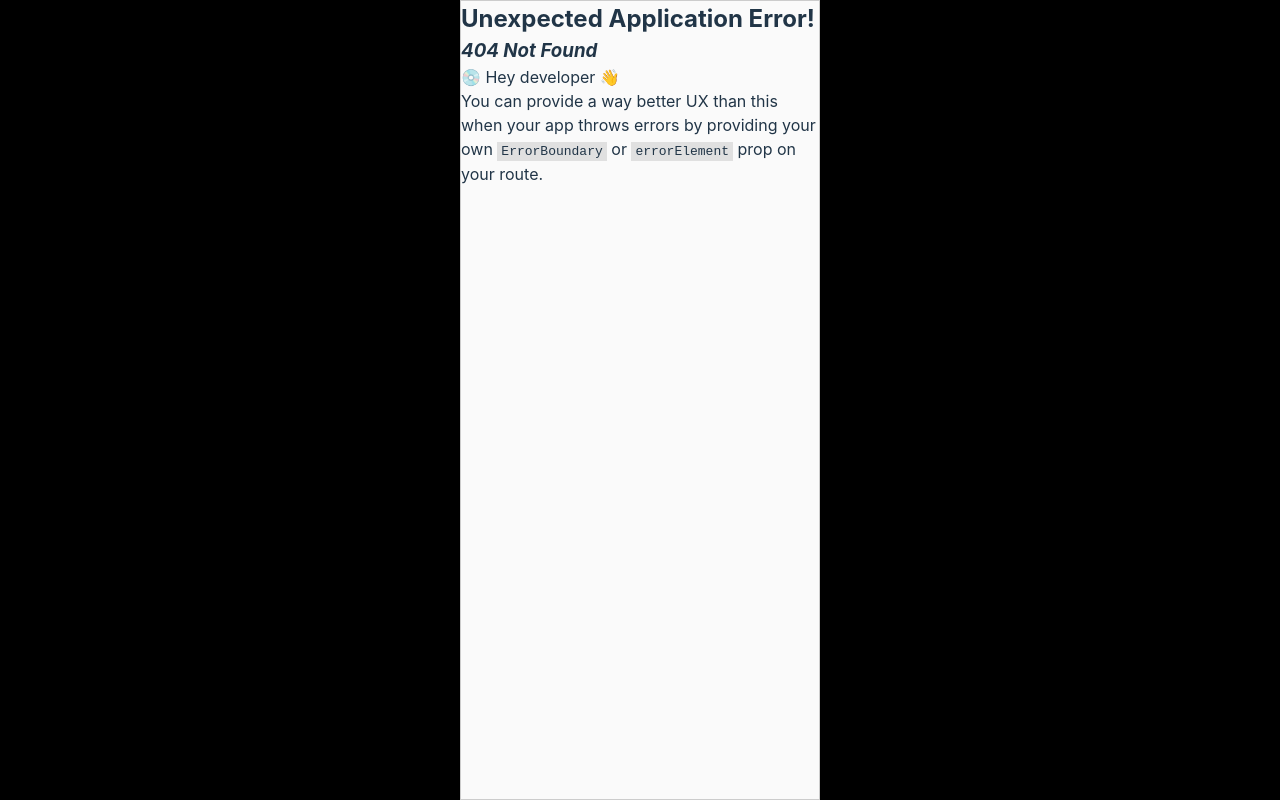
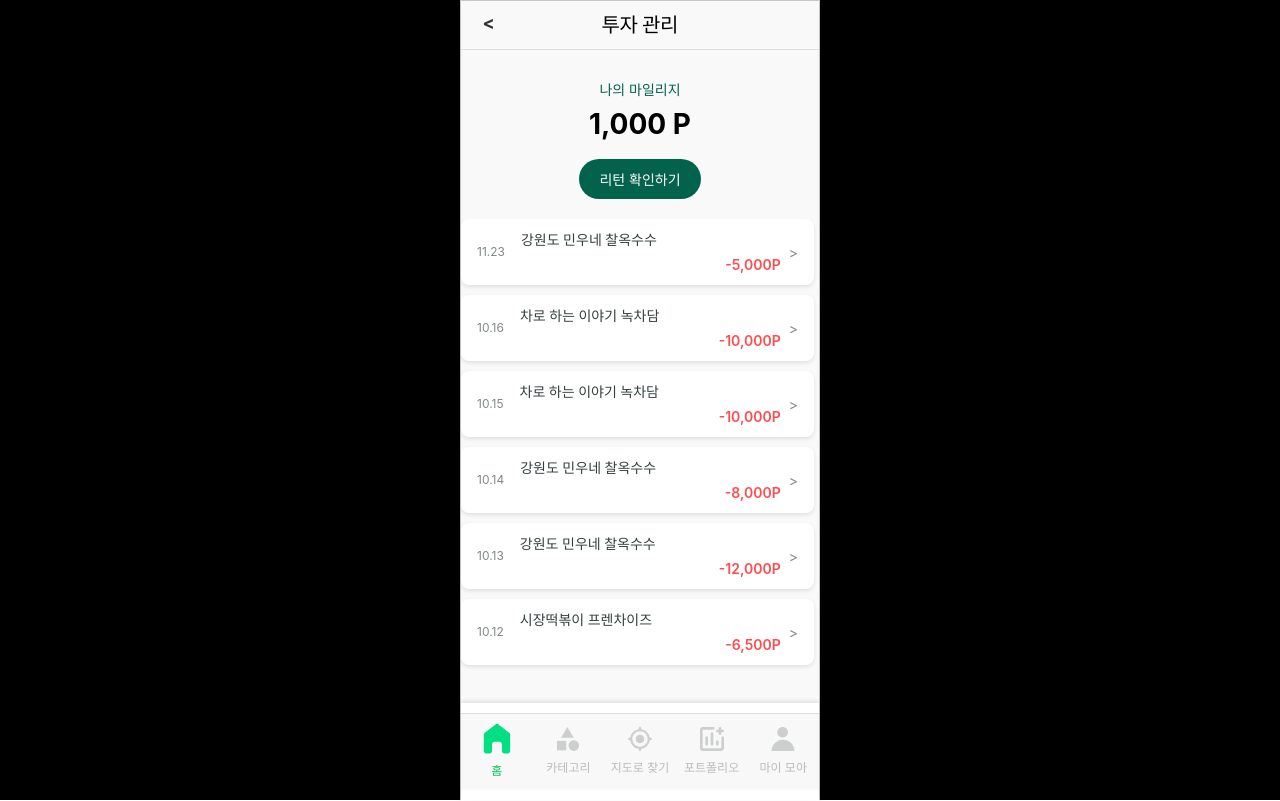
Before and after one commit to 9oormthon-univ/2024_DANPOONG_TEAM_2_FE, a React (Vite) app: page /invest-list in a window 1280 px wide. Before the commit this address had no page. Built offline with nearby package versions, Linux system fonts and the light colour scheme.

Commit message:
feat : 투자 관리 페이지 완료

```diff
--- a/src/App.tsx
+++ b/src/App.tsx
@@ -5,6 +5,7 @@ import Home from "./routes/home";
 import Layout from "./component/layout_navigation";
 import Portfolio from "./routes/portfolio";
 import Coupon from "./routes/coupon";
+import InvestList from "./routes/invest_list";
 
 const GlobalStyles = createGlobalStyle`
   * {
@@ -41,6 +42,10 @@ const router = createBrowserRouter([
     children: [
       { path: "", element: <Home /> },
       { path: "portfolio", element: <Portfolio /> },
+      {
+        path: "/invest-list",
+        element: <InvestList />,
+      },
     ],
   },
   {
--- /dev/null
+++ b/src/component/portfolio/invest_card.tsx
@@ -0,0 +1,70 @@
+import React from "react";
+import styled from "styled-components";
+
+interface InvestCardProps {
+  date: string;
+  description: string;
+  points: string;
+}
+
+const InvestCard: React.FC<InvestCardProps> = ({
+  date,
+  description,
+  points,
+}) => {
+  return (
+    <CardContainer>
+      <Date>{date}</Date>
+      <Content>
+        <Description>{description}</Description>
+        <Points>-{points}P</Points>
+      </Content>
+      <Arrow>&gt;</Arrow>
+    </CardContainer>
+  );
+};
+
+export default InvestCard;
+
+const CardContainer = styled.div`
+  display: flex;
+  align-items: center;
+  justify-content: space-between;
+  background: #ffffff;
+  border-radius: 8px;
+  padding: 10px 16px;
+  margin-bottom: 10px;
+  box-shadow: 0px 2px 4px rgba(0, 0, 0, 0.1);
+`;
+
+const Date = styled.span`
+  font-size: 12px;
+  color: #818787;
+  flex-shrink: 0;
+`;
+
+const Content = styled.div`
+  flex: 1;
+  margin-left: 16px;
+`;
+
+const Description = styled.div`
+  font-size: 14px;
+  font-weight: 600;
+  color: #353f3f;
+  margin-bottom: 4px;
+`;
+
+const Points = styled.div`
+  font-size: 14px;
+  font-weight: 600;
+  color: #ff4d4f;
+  text-align: right;
+`;
+
+const Arrow = styled.span`
+  font-size: 14px;
+  color: #818787;
+  flex-shrink: 0;
+  margin-left: 8px;
+`;
--- /dev/null
+++ b/src/component/portfolio/mileage_header.tsx
@@ -0,0 +1,59 @@
+import React from "react";
+import styled from "styled-components";
+
+interface MileageHeaderProps {
+  mileage: number;
+  onCheckDetails: () => void;
+}
+
+const MileageHeader: React.FC<MileageHeaderProps> = ({
+  mileage,
+  onCheckDetails,
+}) => {
+  return (
+    <Container>
+      <Title>나의 마일리지</Title>
+      <Mileage>{mileage.toLocaleString()} P</Mileage>
+      <CheckButton onClick={onCheckDetails}>리턴 확인하기</CheckButton>
+    </Container>
+  );
+};
+
+export default MileageHeader;
+
+const Container = styled.div`
+  display: flex;
+  flex-direction: column;
+  align-items: center;
+  padding: 20px;
+  background: none;
+`;
+
+const Title = styled.span`
+  font-size: 14px;
+  color: #03624c;
+  font-family: Pretendard, sans-serif;
+  margin-bottom: 8px;
+`;
+
+const Mileage = styled.h1`
+  font-size: 28px;
+  font-weight: 700;
+  color: #000;
+  margin-bottom: 20px;
+`;
+
+const CheckButton = styled.button`
+  background: #03624c;
+  color: #fff;
+  font-size: 14px;
+  padding: 10px 20px;
+  border: none;
+  border-radius: 20px;
+  cursor: pointer;
+  font-family: Pretendard, sans-serif;
+
+  &:hover {
+    background: #024b3a;
+  }
+`;
--- a/src/component/portfolio/my_list.tsx
+++ b/src/component/portfolio/my_list.tsx
@@ -1,12 +1,18 @@
 import React from "react";
+import { useNavigate } from "react-router-dom";
 import styled from "styled-components";
 
 const MyList: React.FC = () => {
+  const navigate = useNavigate();
+
+  const handleInvestClick = () => {
+    navigate("/invest-list");
+  };
   return (
     <Card>
       <Image src="/assets/list_logo.png" alt="리스트" />
       <Title>MY 투자 내역</Title>
-      <Button>자세히 보기</Button>
+      <Button onClick={handleInvestClick}>자세히 보기</Button>
     </Card>
   );
 };
--- /dev/null
+++ b/src/routes/invest_list.tsx
@@ -0,0 +1,116 @@
+import React from "react";
+import styled from "styled-components";
+import MileageHeader from "../component/portfolio/mileage_header";
+import { useNavigate } from "react-router-dom";
+import InvestCard from "../component/portfolio/invest_card";
+
+const InvestList: React.FC = () => {
+  const dummyMileage = 1000;
+  const dummyData = [
+    { date: "11.23", description: "강원도 민우네 찰옥수수", points: "5,000" },
+    { date: "10.16", description: "차로 하는 이야기 녹차담", points: "10,000" },
+    { date: "10.15", description: "차로 하는 이야기 녹차담", points: "10,000" },
+    { date: "10.14", description: "강원도 민우네 찰옥수수", points: "8,000" },
+    { date: "10.13", description: "강원도 민우네 찰옥수수", points: "12,000" },
+    {
+      date: "10.12",
+      description: "시장떡볶이 프렌차이즈",
+      points: "6,500",
+    },
+  ];
+  const navigate = useNavigate();
+  const handleCheckDetails = () => {
+    navigate("/return_check");
+  };
+
+  return (
+    <Container>
+      <Header>
+        <BackButton onClick={() => navigate("/portfolio")}>{"<"}</BackButton>
+        <Title>투자 관리</Title>
+      </Header>
+      <Divider />
+      <MileageHeader
+        mileage={dummyMileage}
+        onCheckDetails={handleCheckDetails}
+      />
+      <ScrollableArea>
+        {dummyData.map((item, index) => (
+          <InvestCard
+            key={index}
+            date={item.date}
+            description={item.description}
+            points={item.points}
+          />
+        ))}
+      </ScrollableArea>
+    </Container>
+  );
+};
+
+export default InvestList;
+
+const Container = styled.div`
+  display: flex;
+  flex-direction: column;
+  height: 100%;
+  overflow-y: hidden;
+  background: #f9f9f9;
+`;
+
+const Header = styled.div`
+  display: flex;
+  align-items: center;
+  margin-bottom: 20px;
+`;
+
+const BackButton = styled.button`
+  background: none;
+  border: none;
+  font-size: 18px;
+  font-weight: bold;
+  color: #333;
+  cursor: pointer;
+  margin-right: 10px;
+  margin-bottom: 5px;
+  &:hover {
+    color: #00c853;
+  }
+`;
+
+const Title = styled.h1`
+  color: #000;
+  text-align: center;
+  font-family: Pretendard;
+  font-size: 20px;
+  font-style: normal;
+  font-weight: 500;
+  line-height: 22px;
+  letter-spacing: -0.408px;
+  margin-left: 75px;
+`;
+
+const Divider = styled.div`
+  border-bottom: 1px solid #ddd;
+  margin-bottom: 10px;
+  margin-top: -20px;
+`;
+
+const ScrollableArea = styled.div`
+  flex: 1;
+  overflow-y: auto;
+  padding-right: 5px;
+
+  &::-webkit-scrollbar {
+    width: 6px;
+  }
+
+  &::-webkit-scrollbar-thumb {
+    background-color: #ccc;
+    border-radius: 3px;
+  }
+
+  &::-webkit-scrollbar-track {
+    background-color: #f9f9f9;
+  }
+`;
```
